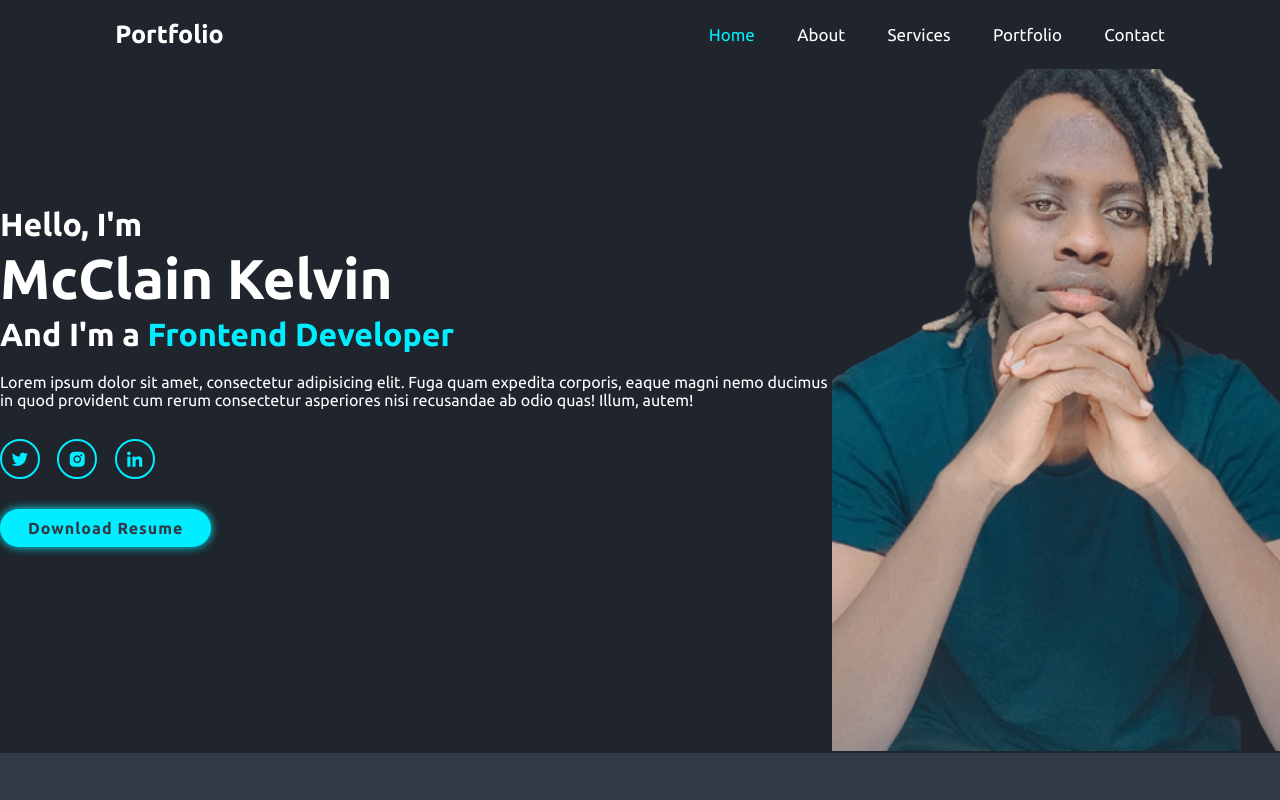
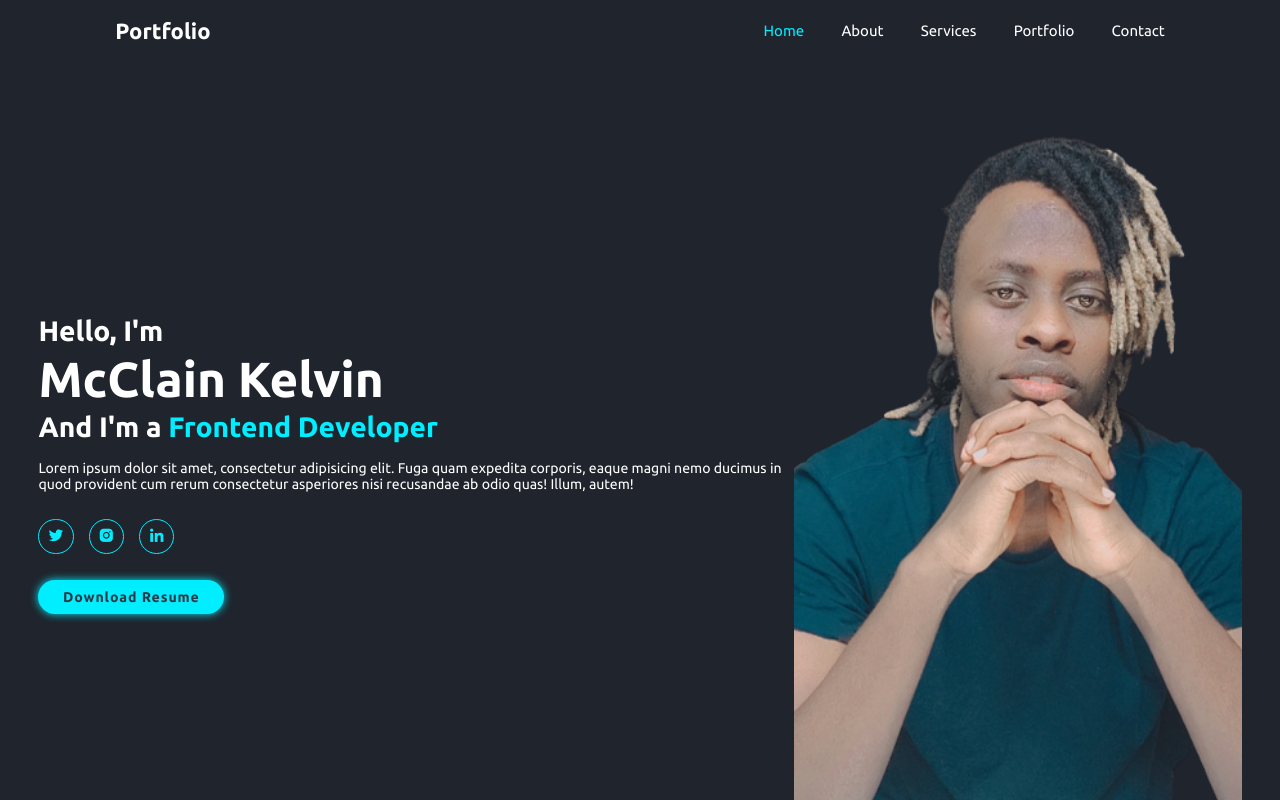
Before and after one commit to Kelmcclain/kelmcclain.github.io, a plain HTML site: page index.html in a window 1280 px wide. Shown: the top 800 px of the page. Drawn offline with nearby package versions, Linux system fonts and the light colour scheme.

Commit message:
update js

```diff
--- a/css/style.css
+++ b/css/style.css
@@ -395,6 +395,14 @@ span {
         font-size: 55%;
     }
 }
+@media (min-width: 1200px) {
+    html {
+        font-size: 55%;
+    }
+    section {
+        padding: 10rem 3% 2rem;
+    }
+}
 
 @media (max-width: 991px) {
     .header {
--- a/index.html
+++ b/index.html
@@ -213,6 +213,11 @@
             <a href="#home"><i class='bx bx-up-arrow-circle' ></i></a>
         </div>
     </footer>
+    <!--Scroll reveal-->
+    <script src="https://unpkg.com/scrollreveal"></script>
+
+
+
 
     <script src="js/script.js"></script>
 </body>
--- a/js/script.js
+++ b/js/script.js
@@ -36,3 +36,15 @@ window.onscroll = () => {
     navbar.classList.remove('active');
 
 };
+
+
+/*=============Scroll reveal===============*/
+ScrollReveal({
+    reset: true,
+    distance: '80px',
+    duration:2000,
+    delay: 200,
+});
+
+ScrollReveal().reveal('.home-content, .heading', { origin: 'top' });
+ScrollReveal().reveal('.home-img, .services-container, .porfolio-box, .contact form', { origin: 'bottom' });
```
